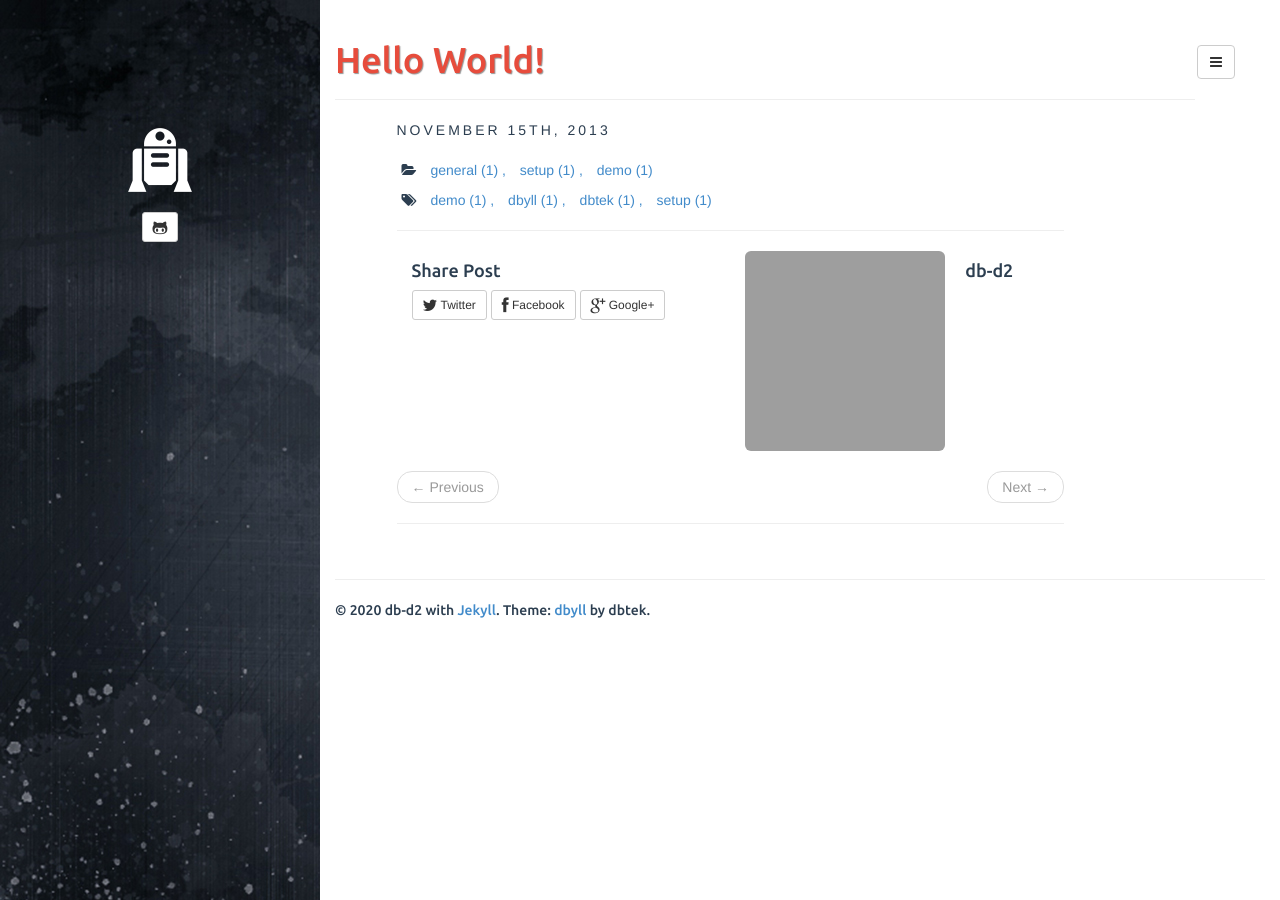
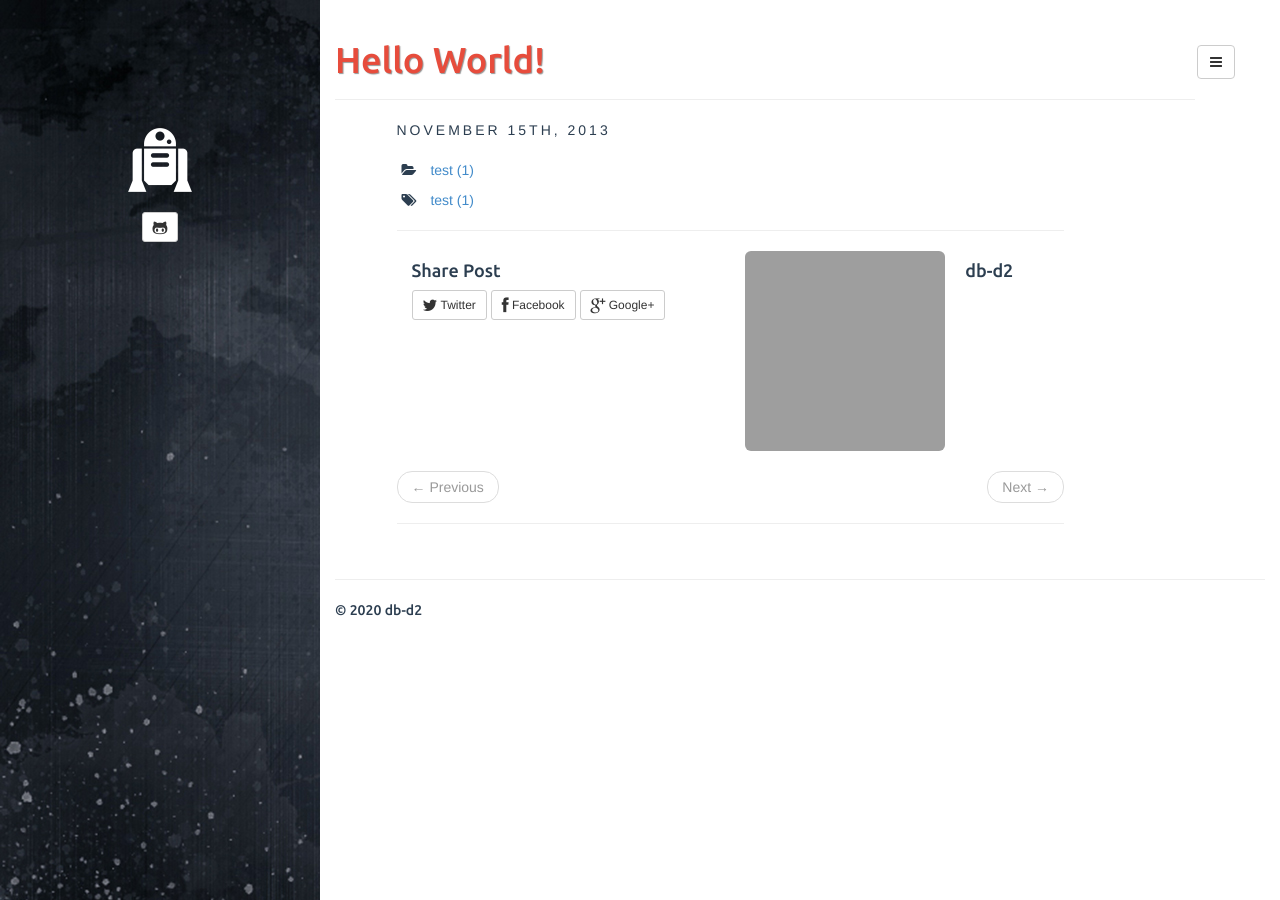
Before and after one commit to db-d2/db-d2.github.io, a Jekyll site: the page built from _posts/2013-11-15-hello-world.md, in a window 1280 px wide. Built offline with Jekyll 4.4.1, drawn with Linux system fonts in a browser that asks for light colours; grey boxes are pictures that could not be loaded.

Commit message:
posts cleanup

```diff
--- a/_includes/default.html
+++ b/_includes/default.html
@@ -98,7 +98,7 @@
 		<footer>
 			<hr/>
 			<p>
-				&copy; {{ site.time | date: '%Y' }} {{ site.author.name }} with <a href="http://jekyllrb.com/">Jekyll</a>. Theme: <a href="https://github.com/dbtek/dbyll">dbyll</a> by dbtek.
+				&copy; {{ site.time | date: '%Y' }} {{ site.author.name }}
 			</p>
 		</footer>
 	</div>
--- a/_posts/2013-11-15-hello-world.md
+++ b/_posts/2013-11-15-hello-world.md
@@ -1,8 +1,8 @@
 ---
 layout: post
 title: Hello World!
-categories: [general, setup, demo]
-tags: [demo, dbyll, dbtek, setup]
+categories: [test]
+tags: [test]
 fullview: true
 comments: true
 ---
```
